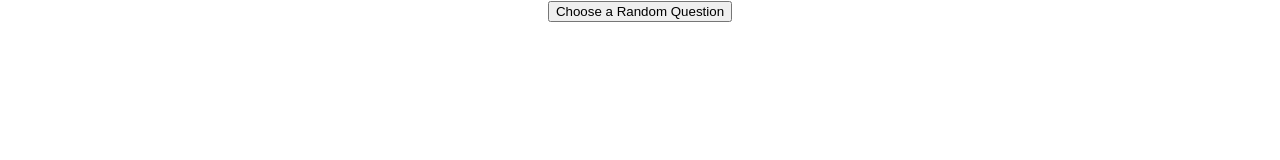
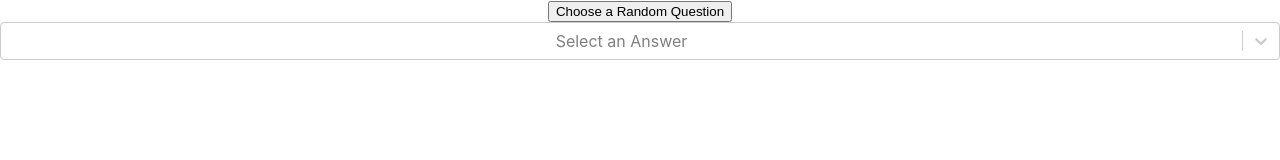
Before and after one commit to Netchicken/lesson3studentsjsonlist, a React (Create React App) app: page / in a window 1280 px wide. Shown: the top 160 px of the page. Built offline with nearby package versions, Linux system fonts and the light colour scheme.

Commit message:
select loaded

```diff
--- a/package.json
+++ b/package.json
@@ -9,6 +9,7 @@
     "react": "^18.2.0",
     "react-dom": "^18.2.0",
     "react-scripts": "5.0.1",
+    "react-select": "^5.5.8",
     "web-vitals": "^2.1.4"
   },
   "scripts": {
--- a/src/App.js
+++ b/src/App.js
@@ -1,6 +1,7 @@
 import { React, useState } from "react";
 import "./App.css";
 import { quizData } from "./Assets/quizz.js";
+import Select from "react-select";
 
 function App() {
   const allData = quizData;
@@ -11,16 +12,47 @@ function App() {
 
   const onClickHandlerNewGame = (e) => {
     //  console.log("onClickHandlerNewGame", "triggered");
-
+    answer = "";
     let length = allData.length;
     let min = 0;
     let max = length - 1; //remember to take one off the array for the element
     let rand = Math.floor(Math.random() * (max - min + 1)) + min;
     //pass the Q and A to the state
     setGameData({ Q: allData[rand].Q, A: allData[rand].A });
-    console.log("rand", rand);
+    //  console.log("rand", rand);
     console.log("gameData", gameData.Q + " " + gameData.A);
+
+    CreateAnswerData();
   };
+
+  const CreateAnswerData = () => {
+    //map the data to an array of value and label objects
+    const list = allData.map((item) => ({ value: item.A, label: item.A }));
+    const listSorted = list.sort((a, b) => (a.value > b.value ? 1 : -1));
+    console.log("list", listSorted);
+    setAnswerData(listSorted);
+  };
+  //for the dropdown select https://blog.logrocket.com/getting-started-with-react-select/
+  const selectCustomStyles = {
+    option: (provided, state) => ({
+      ...provided,
+      borderBottom: "1px solid green",
+      color: state.isSelected ? "yellow" : "black",
+      backgroundColor: state.isSelected ? "green" : "white",
+      padding: "0px",
+    }),
+  };
+  const handleAnswerChange = (e) => {
+    answer = e.value;
+
+  };
+
+
+const newplaceholder = () => {
+  return answer ? "Select an Answer " + answer : "Select an Answer";
+};
+
+
 
   return (
     <div className='App'>
@@ -30,6 +62,17 @@ function App() {
       >
         Choose a Random Question
       </button>
+      <div className='col-sm'>
+        <Select
+          styles={selectCustomStyles}
+          options={answerData} //list of data
+          className='selectDropDownStyle'
+          value={answer}
+          onChange={handleAnswerChange} //extract the  answer
+          placeholder={newplaceholder()} //'Select the place'
+          controlShouldRenderValue={true}
+        />
+      </div>
     </div>
   );
 }
```
Also changed, not shown: 1 other file (tests, documents, lock files or other folders).
